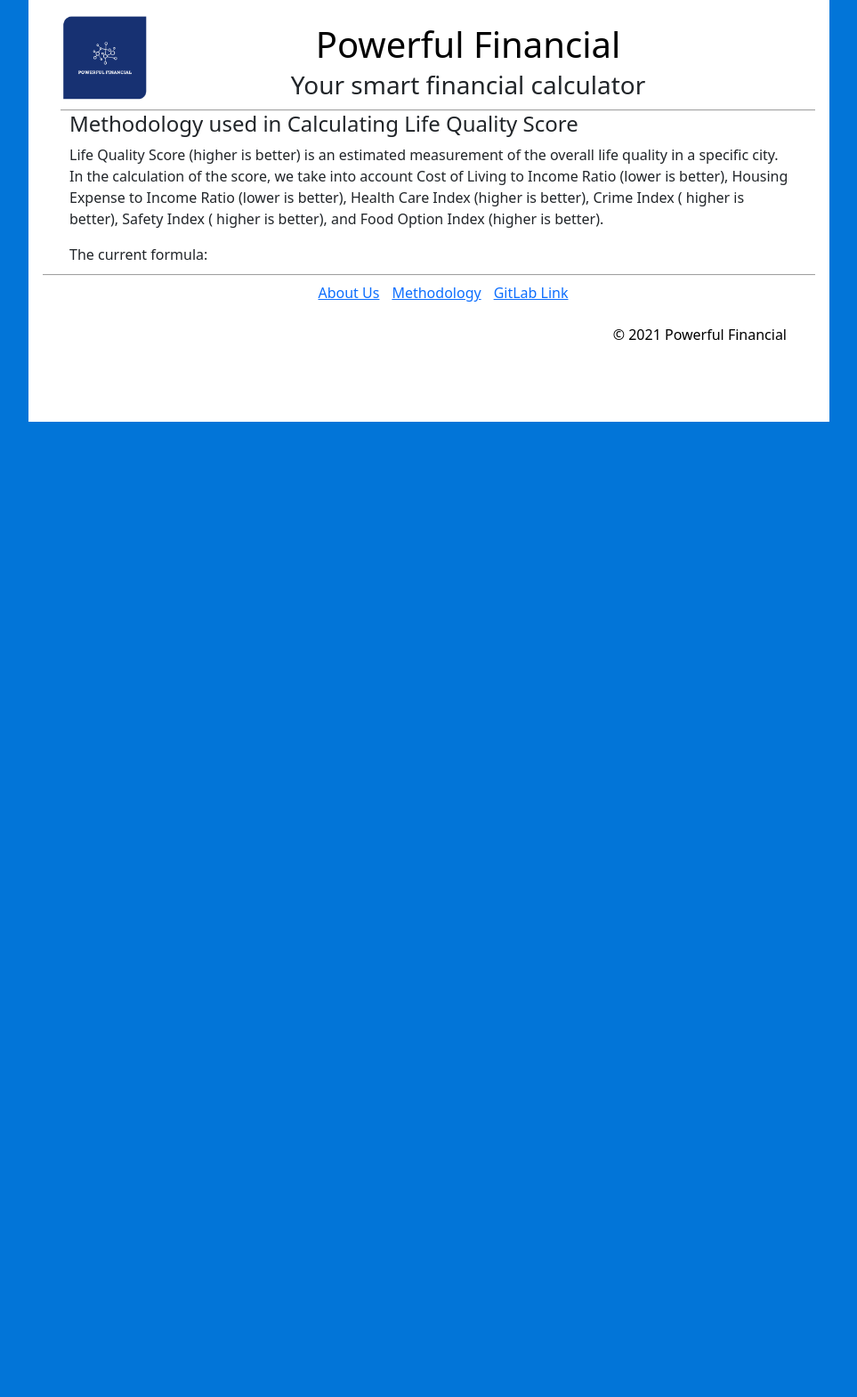
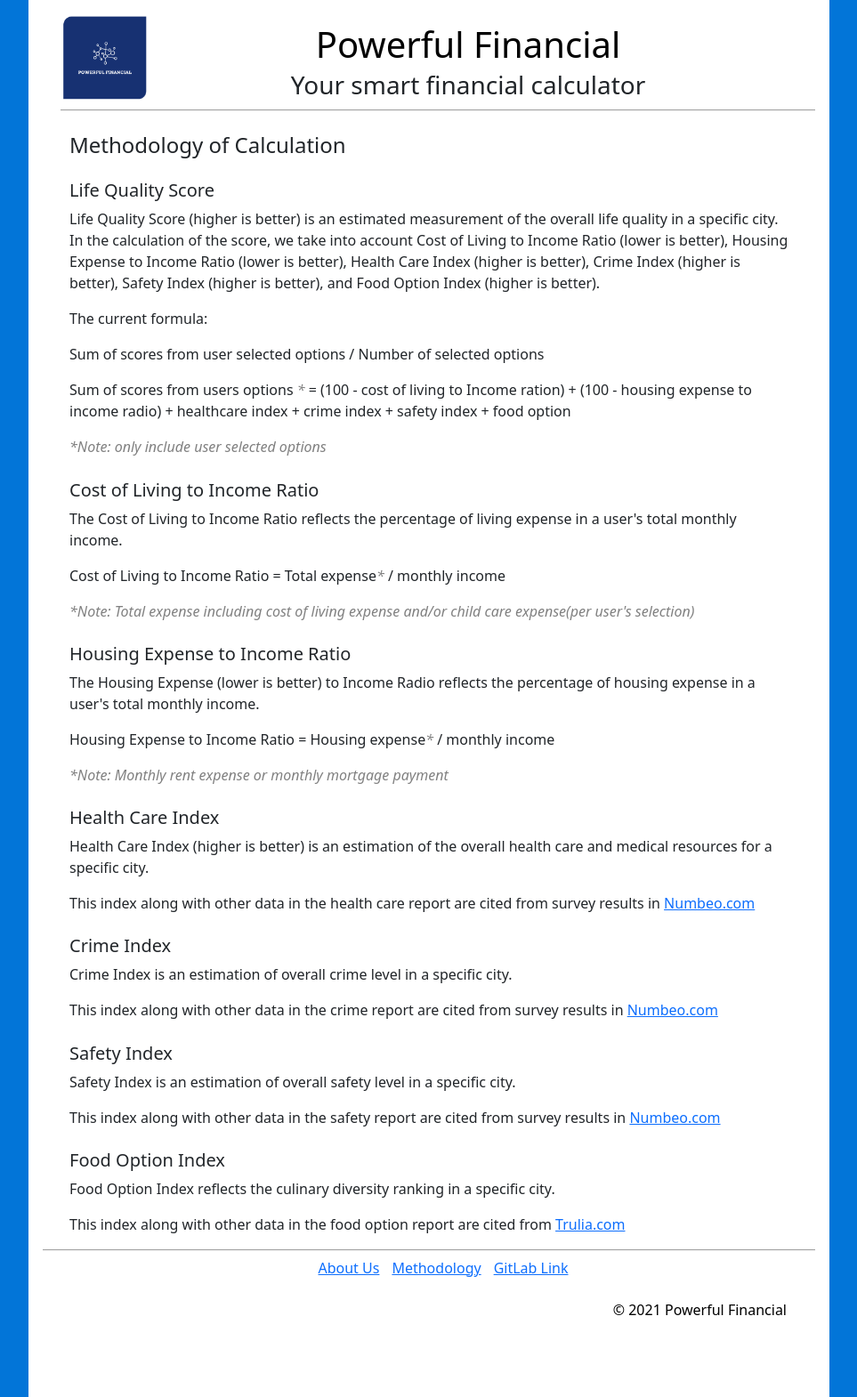
Before and after one commit to i-am-xu-wang/urban_advisor, a Django app: page /methodology/ in a window 1280 px wide. Shown: the whole page at 89% size, without its empty margins (158-1121 px from the left). Before the commit the page ends 474 px from the top, so only its background shows below. Run offline with Django 3.2, Linux system fonts and the light colour scheme; some libraries are stand-ins or nearby versions.

Commit message:
complete methodology page

```diff
--- /dev/null
+++ b/capstone/static/css/methodology.css
@@ -0,0 +1,10 @@
+h4{
+    margin-top: 3%;
+}
+h5{
+    margin-top: 3%;
+}
+.annotation{
+    font-style: italic;
+    color:grey;
+}
--- a/templates/capstone/methodology.html
+++ b/templates/capstone/methodology.html
@@ -2,12 +2,46 @@
 {% block page-title %}Methodology Page{% endblock %}
 {% load static %}
 {% block content %}
-    <h4>Methodology used in Calculating Life Quality Score </h4>
+     <link rel="stylesheet" type="text/css" href="{% static "css/methodology.css" %}?{% now "U" %}">
+    <h4>Methodology of Calculation </h4>
+    <h5>Life Quality Score</h5>
     <p>Life Quality Score (higher is better) is an estimated measurement of the overall life quality in a specific city.
         In the calculation of the score, we take into account Cost of Living to Income Ratio (lower is better),
-        Housing Expense to Income Ratio (lower is better), Health Care Index (higher is better), Crime Index ( higher is better),
-        Safety Index ( higher is better), and Food Option Index (higher is better).</p>
+        Housing Expense to Income Ratio (lower is better), Health Care Index (higher is better), Crime Index (higher is
+        better), Safety Index (higher is better), and Food Option Index (higher is better).</p>
+    <p>The current formula:</p>
+    <p>Sum of scores from user selected options / Number of selected options</p>
+    <p>Sum of scores from users options <span class = "annotation">*</span> = (100 - cost of living to Income ration) + (100 - housing expense to income radio)
+    + healthcare index + crime index + safety index + food option</p>
+    <div class = "annotation">*Note: only include user selected options</div>
 
-    The current formula:
+    <h5>Cost of Living to Income Ratio</h5>
+    <p>The Cost of Living to Income Ratio reflects the percentage of living expense in a user's total monthly
+        income.</p>
+    <p>Cost of Living to Income Ratio = Total expense<span class = "annotation">*</span> / monthly income</p>
+    <div class = "annotation">*Note: Total expense including cost of living expense and/or child care expense(per user's selection)</div>
+
+    <h5>Housing Expense to Income Ratio</h5>
+    <p>The Housing Expense (lower is better) to Income Radio reflects the percentage of housing expense in a user's
+        total monthly income.</p>
+    <p>Housing Expense to Income Ratio = Housing expense<span class = "annotation">*</span> / monthly income</p>
+    <div class = "annotation">*Note: Monthly rent expense or monthly mortgage payment</div>
+
+    <h5>Health Care Index</h5>
+    <p>Health Care Index (higher is better) is an estimation of the overall health care and medical resources for a
+        specific city.</p>
+    <p>This index along with other data in the health care report are cited from survey results in <a href = "https://www.numbeo.com/health-care/indices_explained.jsp">Numbeo.com</a></p>
+
+    <h5>Crime Index</h5>
+    <p>Crime Index is an estimation of overall crime level in a specific city. </p>
+    <p>This index along with other data in the crime report are cited from survey results in <a href="https://www.numbeo.com/crime/indices_explained.jsp">Numbeo.com</a></p>
+
+    <h5>Safety Index</h5>
+    <p>Safety Index is an estimation of overall safety level in a specific city. </p>
+    <p>This index along with other data in the safety report are cited from survey results in <a href="https://www.numbeo.com/crime/indices_explained.jsp">Numbeo.com</a></p>
+
+    <h5>Food Option Index</h5>
+    <p>Food Option Index reflects the culinary diversity ranking in a specific city.</p>
+    <p>This index along with other data in the food option report are cited from <a href="https://www.trulia.com/research/diverse-dining/">Trulia.com</a></p>
 
 {% endblock %}
```
